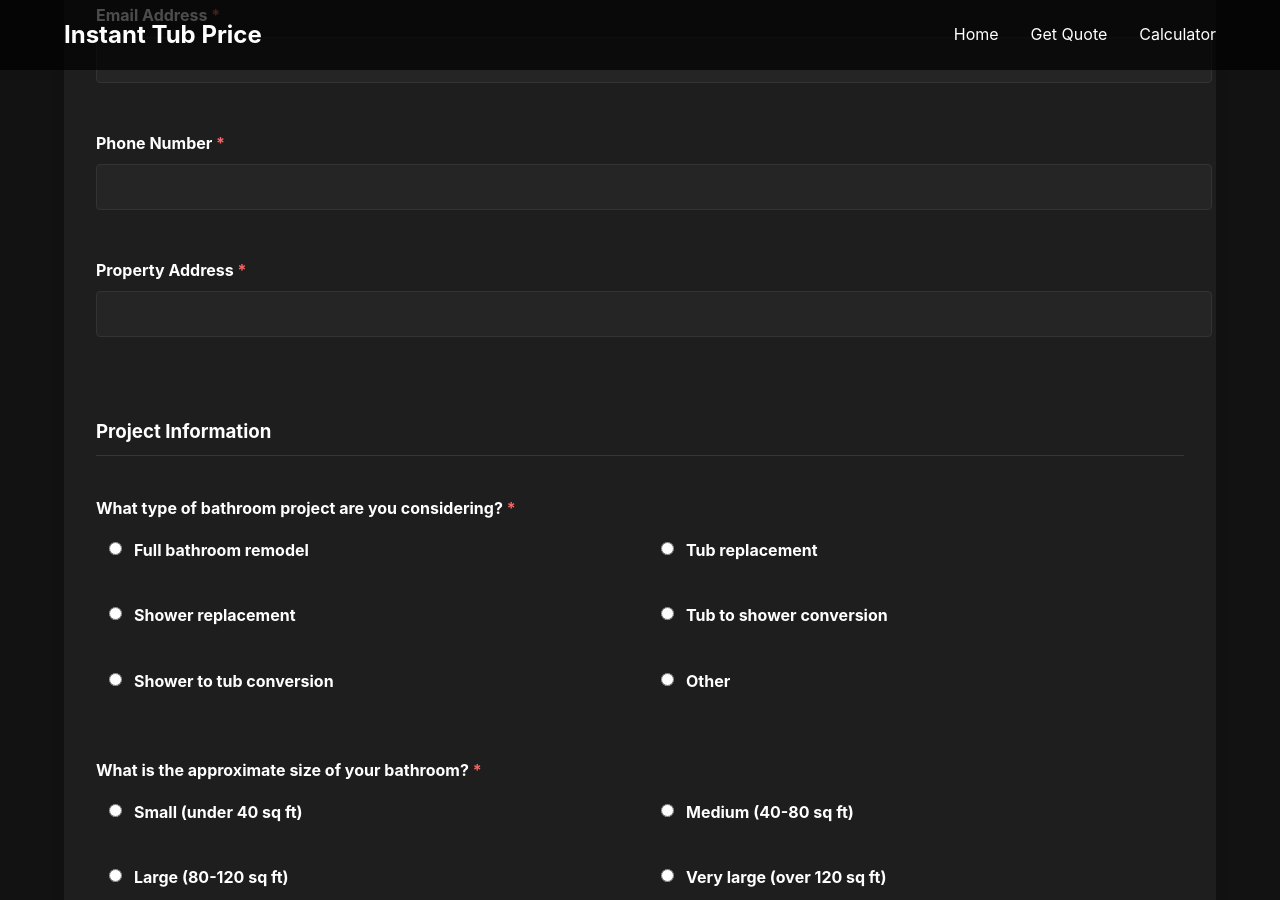
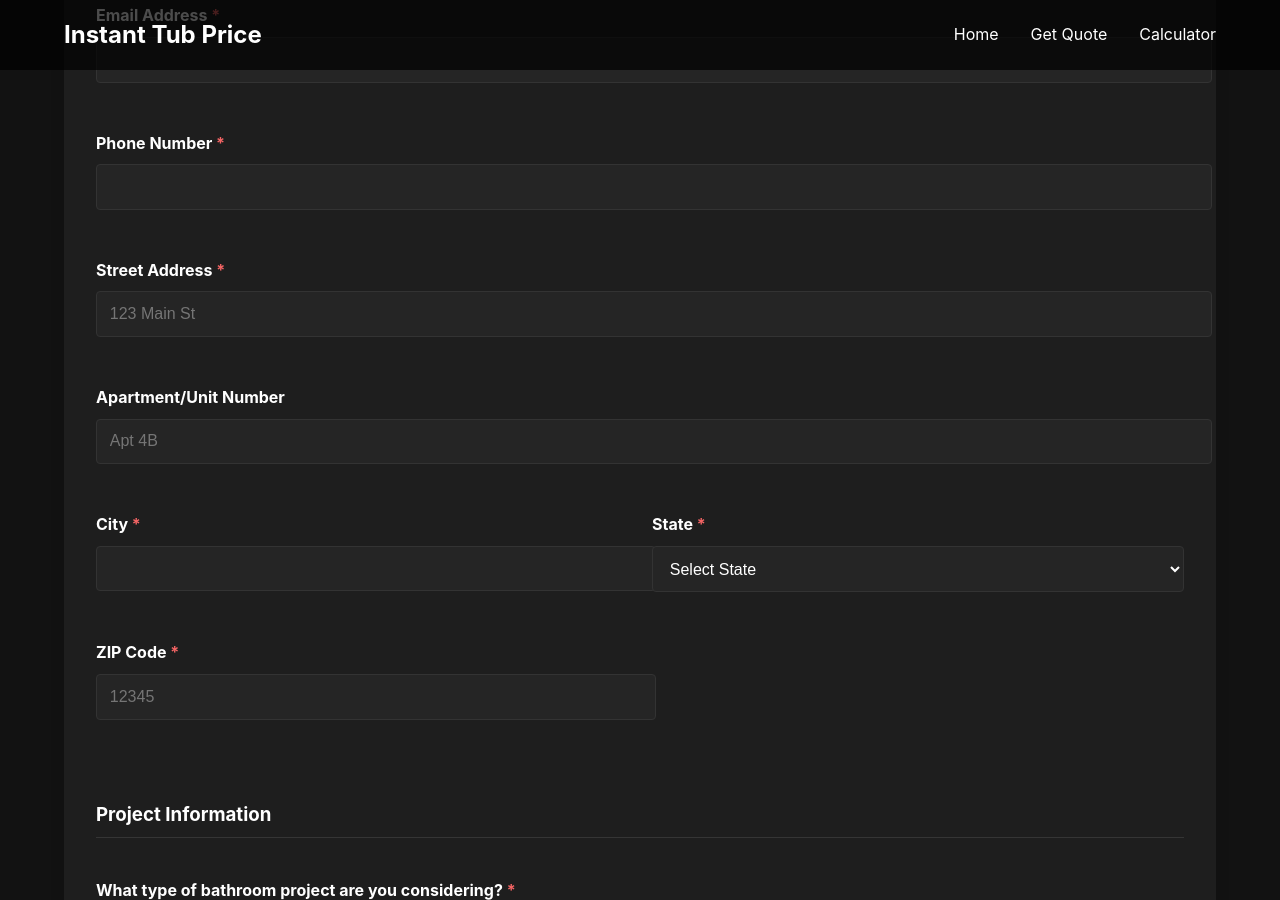
Before and after one commit to tim-amredev/tub-shower-leads, a Jekyll site: the page quote.html, which Jekyll copies as it is, in a window 1280 px wide and 900 px high, scrolled down 473 px. Built offline with Jekyll 4.4.1, drawn with Linux system fonts in a browser that asks for light colours.

Commit message:
Update quote.html

```diff
--- a/quote.html
+++ b/quote.html
@@ -290,8 +290,83 @@
           </div>
 
           <div class="form-group">
-            <label for="address">Property Address <span class="required">*</span></label>
-            <input type="text" id="address" name="address" required>
+            <label for="street-address">Street Address <span class="required">*</span></label>
+            <input type="text" id="street-address" name="street_address" required placeholder="123 Main St">
+          </div>
+
+          <div class="form-group">
+            <label for="apt-unit">Apartment/Unit Number</label>
+            <input type="text" id="apt-unit" name="apt_unit" placeholder="Apt 4B">
+          </div>
+
+          <div class="form-row">
+            <div class="form-group">
+              <label for="city">City <span class="required">*</span></label>
+              <input type="text" id="city" name="city" required>
+            </div>
+
+            <div class="form-group">
+              <label for="state">State <span class="required">*</span></label>
+              <select id="state" name="state" required>
+                <option value="">Select State</option>
+                <option value="AL">Alabama</option>
+                <option value="AK">Alaska</option>
+                <option value="AZ">Arizona</option>
+                <option value="AR">Arkansas</option>
+                <option value="CA">California</option>
+                <option value="CO">Colorado</option>
+                <option value="CT">Connecticut</option>
+                <option value="DE">Delaware</option>
+                <option value="DC">District Of Columbia</option>
+                <option value="FL">Florida</option>
+                <option value="GA">Georgia</option>
+                <option value="HI">Hawaii</option>
+                <option value="ID">Idaho</option>
+                <option value="IL">Illinois</option>
+                <option value="IN">Indiana</option>
+                <option value="IA">Iowa</option>
+                <option value="KS">Kansas</option>
+                <option value="KY">Kentucky</option>
+                <option value="LA">Louisiana</option>
+                <option value="ME">Maine</option>
+                <option value="MD">Maryland</option>
+                <option value="MA">Massachusetts</option>
+                <option value="MI">Michigan</option>
+                <option value="MN">Minnesota</option>
+                <option value="MS">Mississippi</option>
+                <option value="MO">Missouri</option>
+                <option value="MT">Montana</option>
+                <option value="NE">Nebraska</option>
+                <option value="NV">Nevada</option>
+                <option value="NH">New Hampshire</option>
+                <option value="NJ">New Jersey</option>
+                <option value="NM">New Mexico</option>
+                <option value="NY">New York</option>
+                <option value="NC">North Carolina</option>
+                <option value="ND">North Dakota</option>
+                <option value="OH">Ohio</option>
+                <option value="OK">Oklahoma</option>
+                <option value="OR">Oregon</option>
+                <option value="PA">Pennsylvania</option>
+                <option value="RI">Rhode Island</option>
+                <option value="SC">South Carolina</option>
+                <option value="SD">South Dakota</option>
+                <option value="TN">Tennessee</option>
+                <option value="TX">Texas</option>
+                <option value="UT">Utah</option>
+                <option value="VT">Vermont</option>
+                <option value="VA">Virginia</option>
+                <option value="WA">Washington</option>
+                <option value="WV">West Virginia</option>
+                <option value="WI">Wisconsin</option>
+                <option value="WY">Wyoming</option>
+              </select>
+            </div>
+
+            <div class="form-group">
+              <label for="zip-code">ZIP Code <span class="required">*</span></label>
+              <input type="text" id="zip-code" name="zip_code" pattern="[0-9]{5}" maxlength="5" required placeholder="12345">
+            </div>
           </div>
 
           <h3>Project Information</h3>
```
